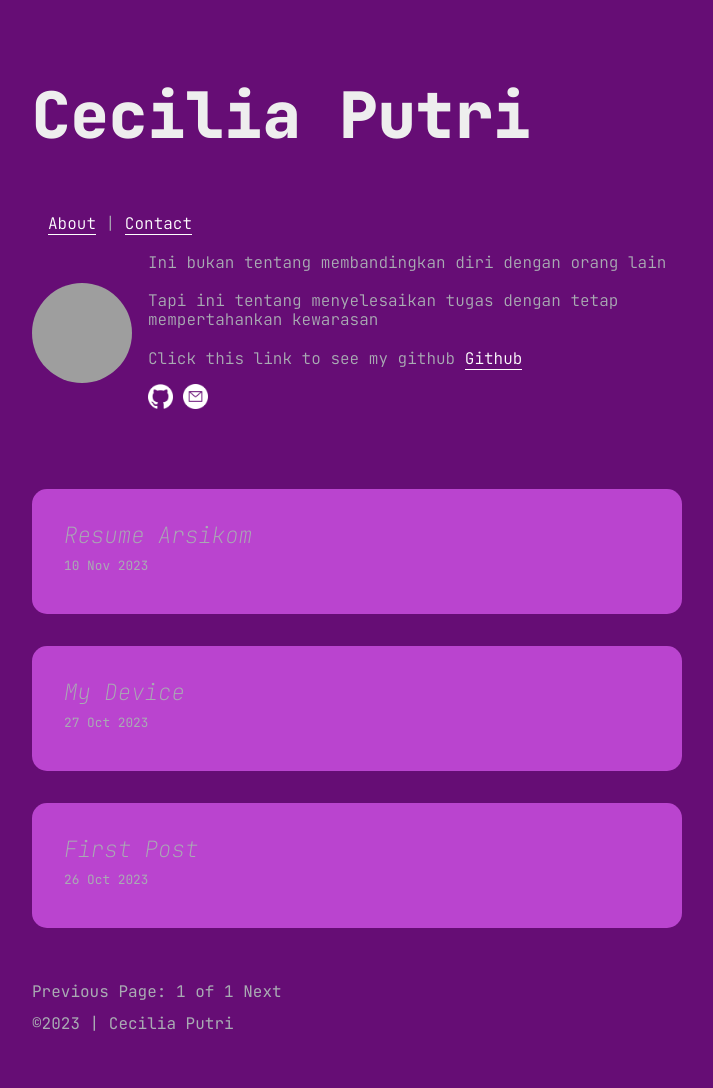
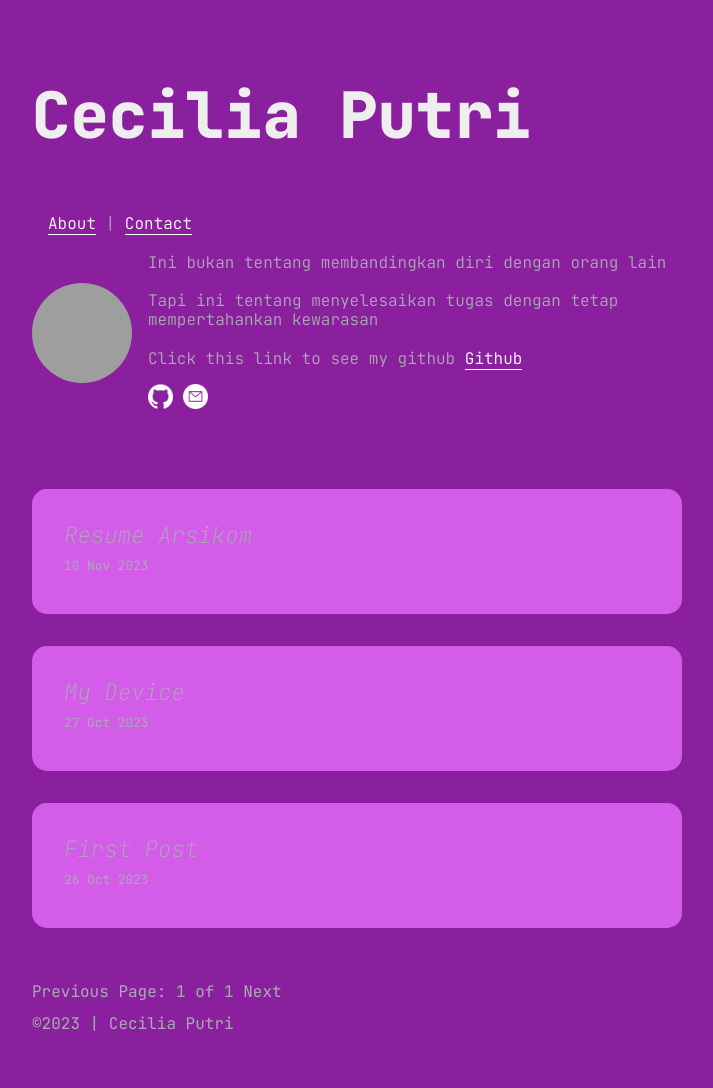
Before and after one commit to shera1402/shera1402.github.io, a Jekyll site: the page built from index.html, in a window 1280 px wide. Shown: the whole page, without its empty margins (283-996 px from the left). Built offline with Jekyll 4.4.1, drawn with Linux system fonts in a browser that asks for light colours; the list of posts is cut into pages by our own code; comment, search, counter and statistics services are not loaded; grey boxes are pictures that could not be loaded.

Commit message:
Update blog.css

```diff
--- a/assets/css/blog.css
+++ b/assets/css/blog.css
@@ -30,10 +30,10 @@
 html,
 body {
   color: var(--white-2);
-  background-color: var(--ungu-6);
+  background-color: var(---5);
   font-family: "JetBrains Mono", monospace;
   line-height: 2rem;
-  background-color: var(--ungu-5);
+  background-color: var(--ungu-4);
 }
 header {
   padding: 2rem 0 4rem 0;
@@ -97,7 +97,7 @@ main {
 }
 .articles .article {
   padding: 2rem;
-  background: var(--ungu-3);
+  background: var(--ungu-2);
   border-radius: 15px;
   transition: all 0.2s ease-in-out;
 }
@@ -135,7 +135,7 @@ a.previous {
 .articles .article .categories .category {
   margin: 0 0.5rem 0.3rem 0;
   display: block;
-  color: var(--ungu-4);
+  color: var(--ungu-3);
   background: var(--white-2);
   border-radius: 15px;
   font-size: 0.7rem;
```
